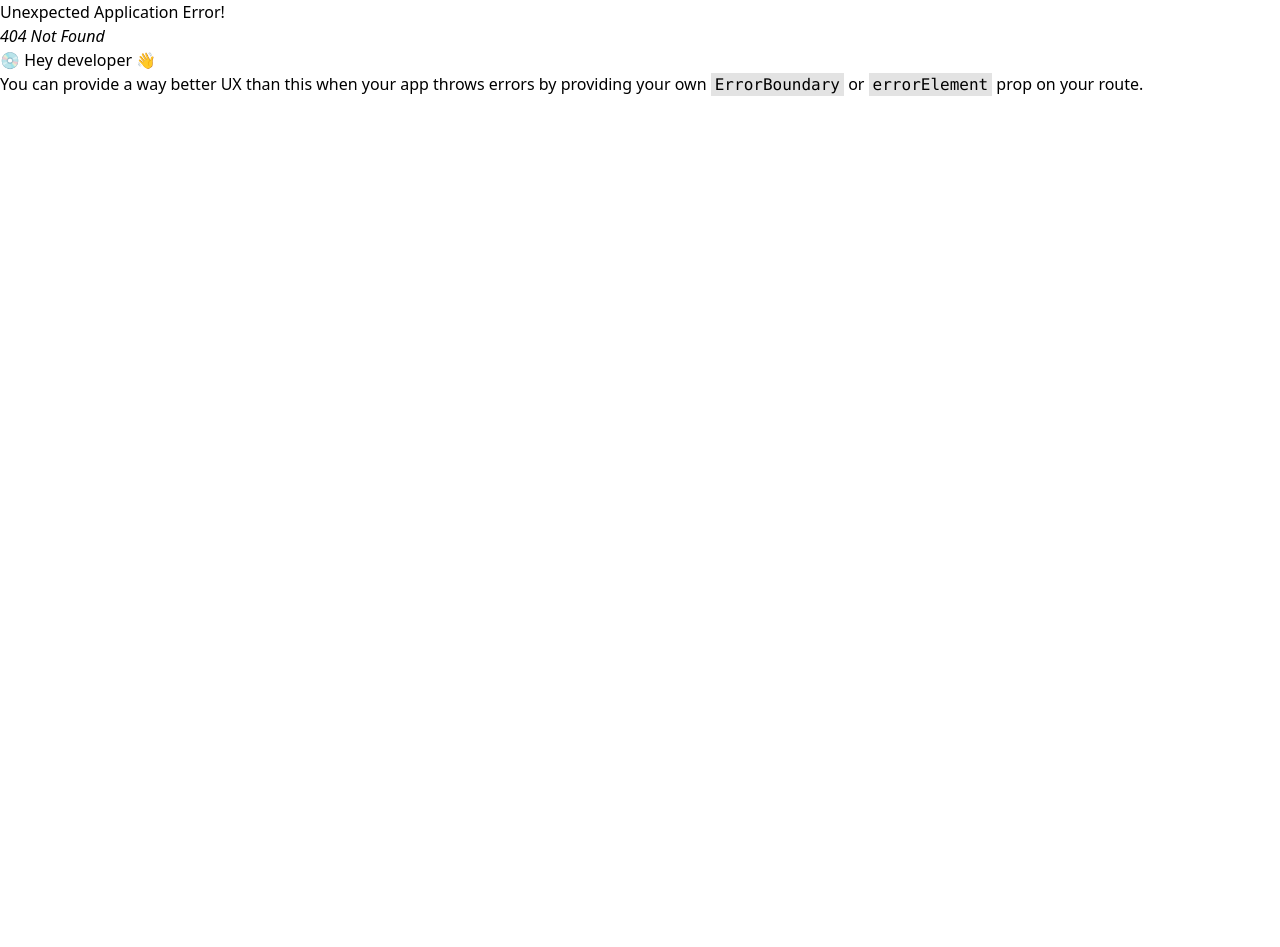
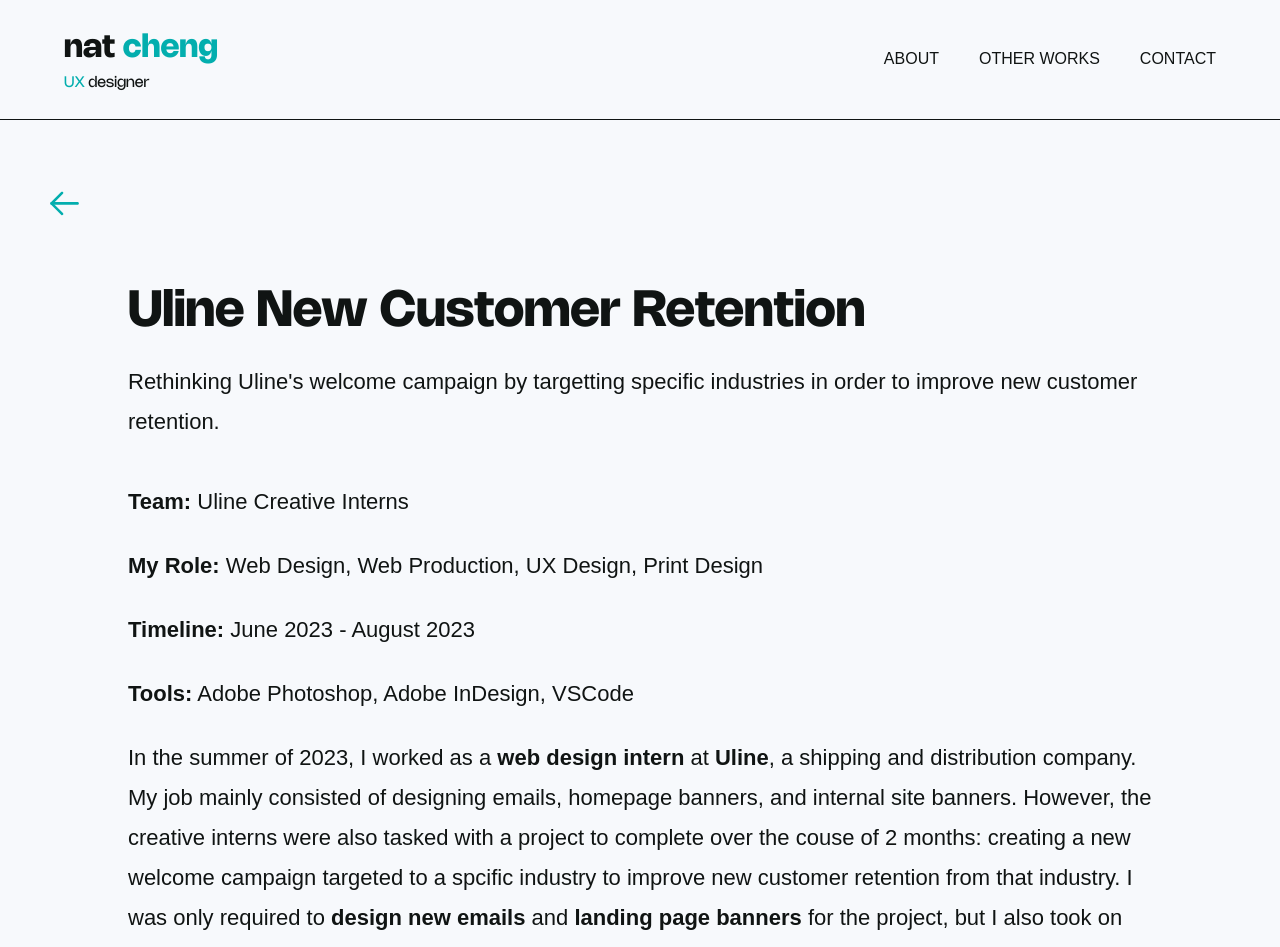
Before and after one commit to nc6041/NatChengPortfolio, a React (Vite) app: page /uline in a window 1280 px wide. Before the commit this address had no page. Shown: the top 947 px of the page. Before the commit the page ends 800 px from the top, so only its background shows below. Built offline with nearby package versions, Linux system fonts and the light colour scheme.

Commit message:
Commit initial uline webpage

```diff
--- /dev/null
+++ b/src/Uline.jsx
@@ -0,0 +1,33 @@
+import styles from "./style";
+import { Navbar, FooterLight, UlineHero, UlineWhy } from "./components";
+
+const Uline = () => (
+  <div className="bg-primary w-full overflow-hidden">
+    <div className={`border-b border-dimBlack ${styles.paddingX} ${styles.flexCenter}`}>
+      <div className={`${styles.boxWidth}`}>
+        <Navbar />
+      </div>
+    </div>
+
+    <div className={`bg-primary ${styles.paddingX} ${styles.flexStart}`}>
+      <div className={`${styles.boxWidth}`}>
+        <UlineHero />
+      </div>
+    </div>
+
+    <div className={`bg-primary ${styles.paddingX} ${styles.flexStart}`}>
+      <div className={`${styles.boxWidth}`}>
+        <UlineWhy />
+      </div>
+    </div>
+
+    <div className={`bg-primary ${styles.paddingX} ${styles.flexStart}`}>
+      <div className={`${styles.boxWidth}`}>
+        <FooterLight />
+      </div>
+    </div>
+
+  </div>
+);
+
+export default Uline;
--- a/src/components/Cases.jsx
+++ b/src/components/Cases.jsx
@@ -9,7 +9,7 @@
         <p className={`${styles.paragraph} text-primary mt-5`}>
          Rethinking Uline's welcome campaign to keep new customers coming back for more.
         </p>
-        <a href={`${"otherworks"}`} className="text-dimCyan mt-3 flex font-bold">
+        <a href={`${"uline"}`} className="text-dimCyan mt-3 flex font-bold">
           View study
           <img src={arrowUp} alt="viewstudy" className="-translate-x-5 w-[70px] h-[18px] rotate-40 mt-1" />
         </a>
--- /dev/null
+++ b/src/components/UlineHero.jsx
@@ -0,0 +1,73 @@
+import styles from "../style";
+import { arrowUp } from "../assets";
+
+const UlineHero = () => {
+  return (
+    <section id="home" className={`flex md:flex-row flex-col ${styles.paddingY}`}>
+
+
+
+      {/* <div className={`flex-1 ${styles.flexCenter} flex-col xl:px-0 sm:px-16 px-6`}> */}
+      <div className={`flex-1 flex-col xl:px-0 sm:px-16 px-6`}>
+
+        <a href={`${"/"}`}>
+          <img src={arrowUp} alt="designs" className={`sm:-translate-x-32 -translate-x-12 sm:mt-0 mt-10 mb-10 w-[130px] h-[38px] rotate-220`} />
+        </a>
+
+        <div className="flex flex-row justify-between items-center w-full">
+          <h1 className="flex-1 font-nohemi font-bold text-start ss:text-[50px] text-[40px] text-dimBlack ss:leading-[100.8px] leading-[75px]">
+            Uline New Customer Retention{" "}
+          </h1>
+        </div>
+
+        <p className={`${styles.paragraph} mb-10 w-full`}>
+          Rethinking Uline's welcome campaign by targetting specific industries in
+           order to improve new customer retention.
+        </p>
+
+        <p className={`${styles.paragraph} mb-6 w-full`}>
+          <span className="font-bold ">Team:</span>{" "}
+          Uline Creative Interns
+        </p>
+
+        <p className={`${styles.paragraph} mb-6 w-full`}>
+          <span className="font-bold ">My Role:</span>{" "}
+          Web Design, Web Production, UX Design, Print Design
+        </p>
+
+        <p className={`${styles.paragraph} mb-6 w-full`}>
+          <span className="font-bold ">Timeline:</span>{" "}
+          June 2023 - August 2023
+        </p>
+
+        <p className={`${styles.paragraph} mb-6 w-full`}>
+          <span className="font-bold ">Tools:</span>{" "}
+          Adobe Photoshop, Adobe InDesign, VSCode
+        </p>
+
+        <p className={`${styles.paragraph} mb-6 w-full`}>
+          In the summer of 2023, I worked as a{" "}
+          <span className="font-bold ">web design intern</span>{" "}
+          at{" "}
+          <span className="font-bold ">Uline</span>
+          , a shipping and distribution company. My job mainly consisted of designing
+            emails, homepage banners, and internal site banners. However, the creative interns
+            were also tasked with a project to complete over the couse of 2 months: creating
+            a new welcome campaign targeted to a spcific industry to improve new customer
+            retention from that industry. I was only required to{" "}
+          <span className="font-bold ">design new emails</span>{" "}
+          and{" "}
+          <span className="font-bold ">landing page banners</span>{" "}
+          for the project, but I also took on the role of coding the landing pages and designing
+           a print piece since we didn't have a web production or print design intern. I will
+           describe the overview and process of this project, but unfortunately, cannot share
+           all the specifics.
+        </p>
+
+      </div>
+
+    </section>
+  );
+};
+
+export default UlineHero;
--- /dev/null
+++ b/src/components/UlineWhy.jsx
@@ -0,0 +1,34 @@
+import styles from "../style";
+
+const UlineWhy = () => {
+  return (
+    <section className={`flex lg:flex-row flex-col mb-28 ${styles.paddingY}`}>
+      <div className={`flex-1 ${styles.flexColumns} flex-col xl:px-0 sm:px-16 px-6 xl:mr-96 mr-0`}>
+          <div className="flex flex-row justify-between items-center w-full">
+            <h1 className={`${styles.heading2} flex-1 text-dimBlack`}>
+              The Problem
+            </h1>
+          </div>
+          <p className={`${styles.paragraph} mb-6 w-full`}>
+            Uline was having a difficult time getting customers to continue their
+             business with Uline after making their initial purchase.
+          </p>
+        </div>
+
+        <div className={`flex-1 ${styles.flexColumns} flex-col xl:px-0 sm:px-16 px-6`}>
+          <div className="flex flex-row justify-between items-center w-full">
+            <h1 className={`${styles.heading2} flex-1 text-dimBlack`}>
+              But Why?
+            </h1>
+          </div>
+          <p className={`${styles.paragraph} mb-6 w-full`}>
+            It's cheaper to keep customers than to bring in more. Improving the retention
+             rate of new customers would reduce the costs of having to continuously find new customers.
+          </p>
+        </div>
+
+    </section>
+  );
+};
+
+export default UlineWhy;
--- a/src/main.jsx
+++ b/src/main.jsx
@@ -4,6 +4,7 @@
 import App from './App';
 import AboutPage from './AboutPage';
 import OtherPage from './OtherPage';
+import Uline from './Uline';
 import './index.css';
 
 import {createBrowserRouter, RouterProvider, Route } from "react-router-dom";
@@ -21,6 +22,10 @@
     path: "other",
   element: <OtherPage/>,
   },
+  {
+    path: "uline",
+  element: <Uline/>,
+  },
 ])
 
 ReactDOM.createRoot(document.getElementById('root')).render(
--- a/src/style.js
+++ b/src/style.js
@@ -12,6 +12,7 @@
 
   flexCenter: "flex justify-center items-center",
   flexStart: "flex justify-center items-start",
+  flexEnd: "flex justify-evenly items-start",
   flexColumns: "flex items-start",
 
   paddingX: "sm:px-16 px-6",
--- a/tailwind.config.cjs
+++ b/tailwind.config.cjs
@@ -17,6 +17,7 @@
       rotate: {
         '130': '130deg',
         '40': '40deg',
+        '220': '220deg',
       },
     },
     screens: {
```
Also changed, not shown: src/components/index.js (+6 -1 lines), 1 other file (tests, documents, lock files or other folders).
